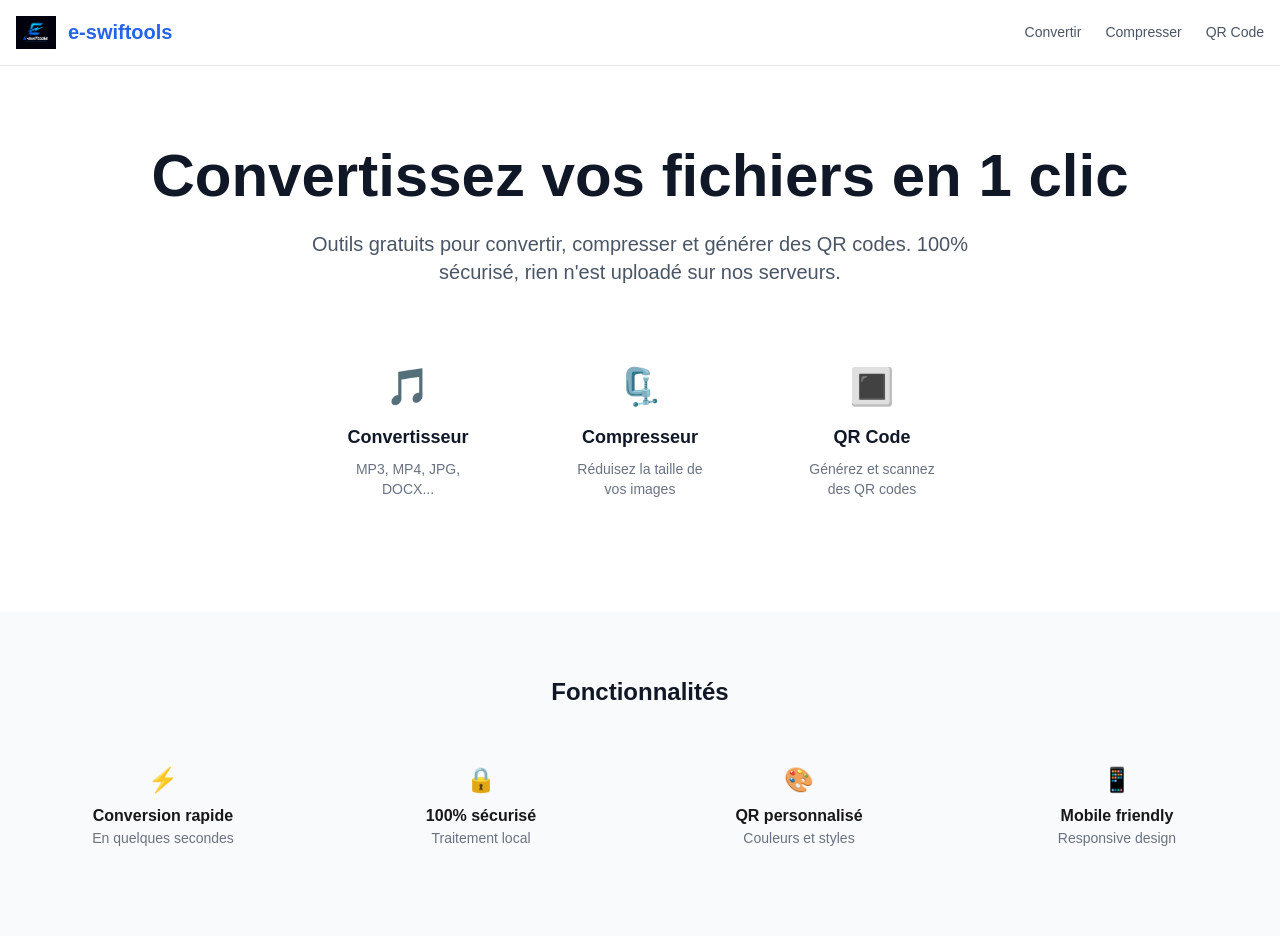
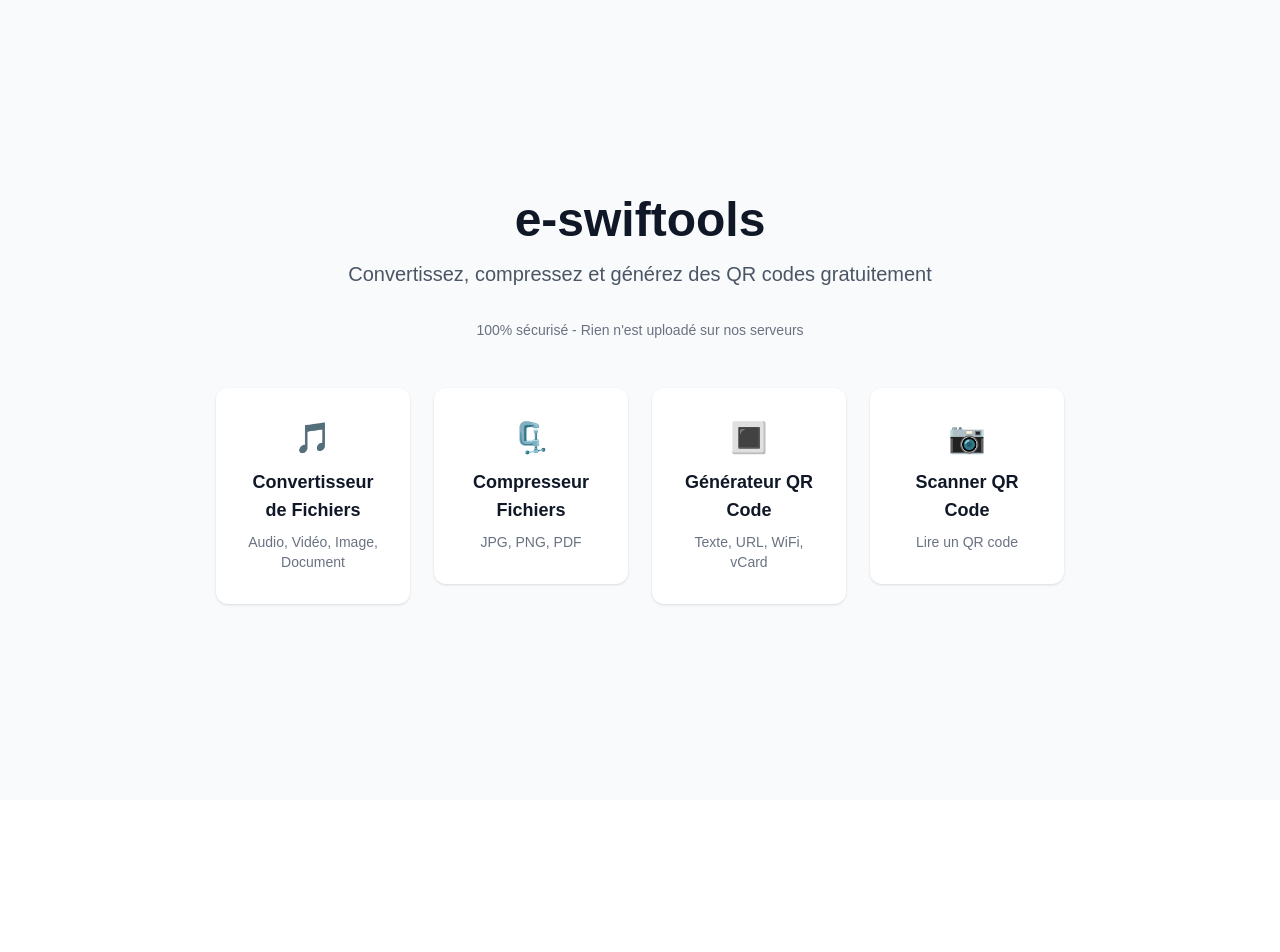
Before and after one commit to Amiral30/quickswitch-app, a Next.js app: page / in a window 1280 px wide. Shown: the top 952 px of the page. After the commit the page ends 800 px from the top, so only its background shows below. Built offline with nearby package versions, Linux system fonts and the light colour scheme.

Commit message:
revert: back to simple design for manual customization

```diff
--- a/src/app/page.tsx
+++ b/src/app/page.tsx
@@ -1,89 +1,69 @@
-import Image from "next/image";
 import Link from "next/link";
 
 export default function Home() {
   return (
-    <div className="min-h-screen bg-white dark:bg-gray-900">
-      <header className="bg-white/80 dark:bg-gray-900/80 backdrop-blur-md border-b border-gray-200 dark:border-gray-800">
-        <div className="max-w-7xl mx-auto px-4 py-4 flex justify-between items-center">
-          <Link href="/" className="flex items-center gap-3">
-            <Image src="/logo.png" alt="e-swiftools" width={40} height={40} />
-            <span className="text-xl font-bold text-primary">e-swiftools</span>
-          </Link>
-          <nav className="hidden md:flex gap-6 text-sm">
-            <Link href="/convert" className="text-gray-600 hover:text-primary">Convertir</Link>
-            <Link href="/compress/image" className="text-gray-600 hover:text-primary">Compresser</Link>
-            <Link href="/qr/generate" className="text-gray-600 hover:text-primary">QR Code</Link>
-          </nav>
-        </div>
-      </header>
-
-      <section className="max-w-7xl mx-auto px-4 py-20 text-center">
-        <h1 className="text-5xl md:text-6xl font-bold text-gray-900 dark:text-white mb-6">
-          Convertissez vos fichiers en 1 clic
+    <div className="flex flex-col flex-1 items-center justify-center bg-gray-50 dark:bg-gray-900 min-h-screen px-4">
+      <div className="max-w-4xl mx-auto px-6 py-12 text-center">
+        <h1 className="text-4xl md:text-5xl font-bold text-gray-900 dark:text-white mb-4">
+          e-swiftools
         </h1>
-        <p className="text-xl text-gray-600 dark:text-gray-300 mb-12 max-w-2xl mx-auto">
-          Outils gratuits pour convertir, compresser et générer des QR codes. 100% sécurisé, rien n'est uploadé sur nos serveurs.
+        <p className="text-lg md:text-xl text-gray-600 dark:text-gray-300 mb-8">
+          Convertissez, compressez et générez des QR codes gratuitement
+        </p>
+        <p className="text-sm text-gray-500 dark:text-gray-400 mb-12">
+          100% sécurisé - Rien n'est uploadé sur nos serveurs
         </p>
 
-        <div className="max-w-2xl mx-auto grid grid-cols-1 md:grid-cols-3 gap-6">
+        <div className="grid grid-cols-1 md:grid-cols-2 lg:grid-cols-4 gap-6 max-w-5xl mx-auto">
           <Link href="/convert" className="group">
-            <div className="glass dark:glass-dark p-8 rounded-2xl hover:scale-105 transition-transform">
-              <div className="text-4xl mb-4">🎵</div>
-              <h3 className="font-semibold text-lg mb-2 text-gray-900 dark:text-white">Convertisseur</h3>
-              <p className="text-sm text-gray-500 dark:text-gray-400">MP3, MP4, JPG, DOCX...</p>
+            <div className="bg-white dark:bg-gray-800 p-8 rounded-xl shadow-sm hover:shadow-md transition-shadow">
+              <div className="text-3xl mb-3">🎵</div>
+              <h3 className="font-semibold text-lg mb-2 text-gray-900 dark:text-white">
+                Convertisseur de Fichiers
+              </h3>
+              <p className="text-sm text-gray-500 dark:text-gray-400">
+                Audio, Vidéo, Image, Document
+              </p>
             </div>
           </Link>
 
-          <Link href="/compress/image">
-            <div className="glass dark:glass-dark p-8 rounded-2xl hover:scale-105 transition-transform">
-              <div className="text-4xl mb-4">🗜️</div>
-              <h3 className="font-semibold text-lg mb-2 text-gray-900 dark:text-white">Compresseur</h3>
-              <p className="text-sm text-gray-500 dark:text-gray-400">Réduisez la taille de vos images</p>
+          <Link href="/compress/image" className="group">
+            <div className="bg-white dark:bg-gray-800 p-8 rounded-xl shadow-sm hover:shadow-md transition-shadow">
+              <div className="text-3xl mb-3">🗜️</div>
+              <h3 className="font-semibold text-lg mb-2 text-gray-900 dark:text-white">
+                Compresseur Fichiers
+              </h3>
+              <p className="text-sm text-gray-500 dark:text-gray-400">
+                JPG, PNG, PDF
+              </p>
             </div>
           </Link>
 
-          <Link href="/qr/generate">
-            <div className="glass dark:glass-dark p-8 rounded-2xl hover:scale-105 transition-transform">
-              <div className="text-4xl mb-4">🔳</div>
-              <h3 className="font-semibold text-lg mb-2 text-gray-900 dark:text-white">QR Code</h3>
-              <p className="text-sm text-gray-500 dark:text-gray-400">Générez et scannez des QR codes</p>
+          <Link href="/qr/generate" className="group">
+            <div className="bg-white dark:bg-gray-800 p-8 rounded-xl shadow-sm hover:shadow-md transition-shadow">
+              <div className="text-3xl mb-3">🔳</div>
+              <h3 className="font-semibold text-lg mb-2 text-gray-900 dark:text-white">
+                Générateur QR Code
+              </h3>
+              <p className="text-sm text-gray-500 dark:text-gray-400">
+                Texte, URL, WiFi, vCard
+              </p>
+            </div>
+          </Link>
+
+          <Link href="/qr/scan" className="group">
+            <div className="bg-white dark:bg-gray-800 p-8 rounded-xl shadow-sm hover:shadow-md transition-shadow">
+              <div className="text-3xl mb-3">📷</div>
+              <h3 className="font-semibold text-lg mb-2 text-gray-900 dark:text-white">
+                Scanner QR Code
+              </h3>
+              <p className="text-sm text-gray-500 dark:text-gray-400">
+                Lire un QR code
+              </p>
             </div>
           </Link>
         </div>
-      </section>
-
-      <section className="bg-gray-50 dark:bg-gray-800 py-16">
-        <div className="max-w-7xl mx-auto px-4 text-center">
-          <h2 className="text-2xl font-bold text-gray-900 dark:text-white mb-8">Fonctionnalités</h2>
-          <div className="grid grid-cols-1 md:grid-cols-2 lg:grid-cols-4 gap-6">
-            <div className="p-6">
-              <div className="text-2xl mb-2">⚡</div>
-              <h4 className="font-semibold">Conversion rapide</h4>
-              <p className="text-sm text-gray-500">En quelques secondes</p>
-            </div>
-            <div className="p-6">
-              <div className="text-2xl mb-2">🔒</div>
-              <h4 className="font-semibold">100% sécurisé</h4>
-              <p className="text-sm text-gray-500">Traitement local</p>
-            </div>
-            <div className="p-6">
-              <div className="text-2xl mb-2">🎨</div>
-              <h4 className="font-semibold">QR personnalisé</h4>
-              <p className="text-sm text-gray-500">Couleurs et styles</p>
-            </div>
-            <div className="p-6">
-              <div className="text-2xl mb-2">📱</div>
-              <h4 className="font-semibold">Mobile friendly</h4>
-              <p className="text-sm text-gray-500">Responsive design</p>
-            </div>
-          </div>
-        </div>
-      </section>
-
-      <footer className="py-8 text-center text-gray-500 text-sm">
-        © 2026 e-swiftools. Tous droits réservés.
-      </footer>
+      </div>
     </div>
   );
 }
```
